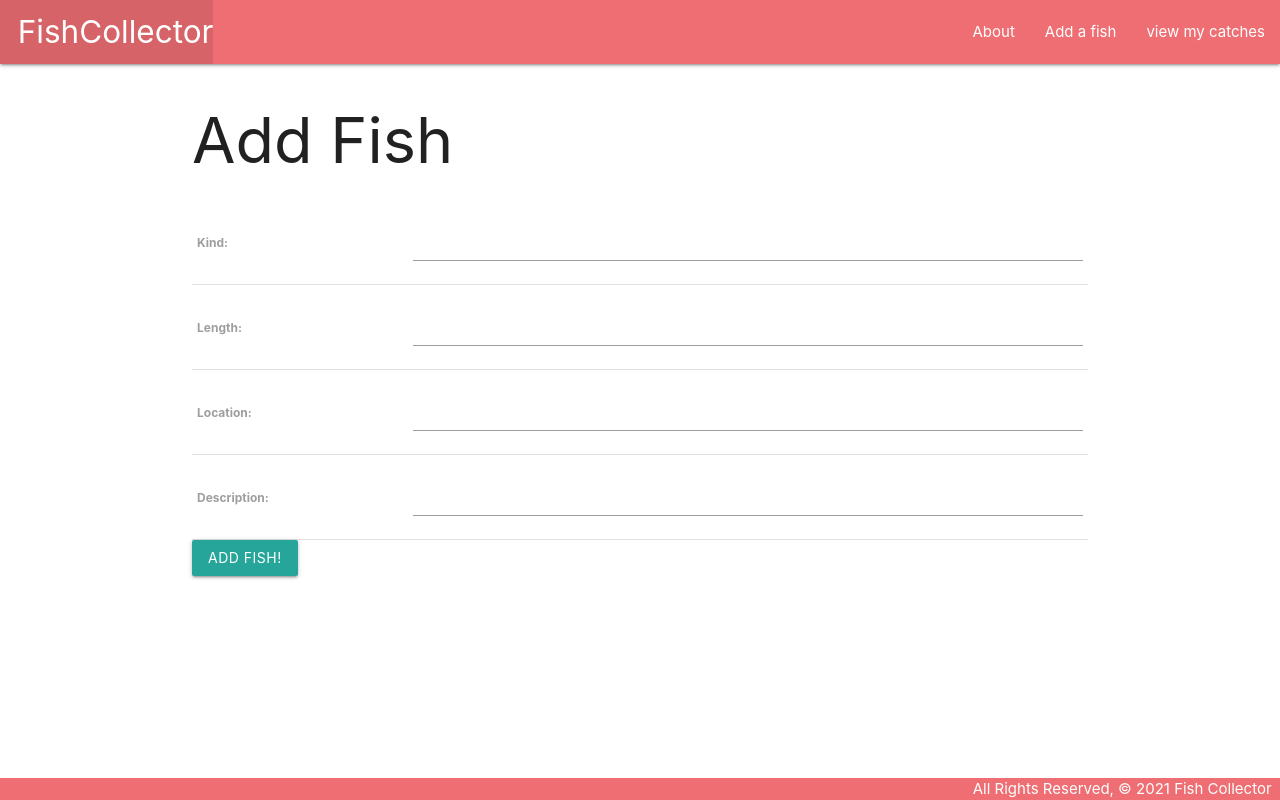
After one commit to Jrodv117/fishCollector, a Django app: page /fishes/create/ in a window 1280 px wide. The commit adds this page. Run offline with Django 4.2, Linux system fonts and the light colour scheme.

Commit message:
Implemented a create page

```diff
--- a/main_app/models.py
+++ b/main_app/models.py
@@ -1,5 +1,5 @@
 from django.db import models
-
+from django.urls import reverse
 # Create your models here.
 class Fish(models.Model):
     kind = models.CharField(max_length=50)
@@ -9,3 +9,6 @@ class Fish(models.Model):
 
     def __str__(self):
         return self.kind
+
+    def get_absolute_url(self):
+        return reverse('detail', kwargs={'fish_id': self.id})
--- a/main_app/templates/base.html
+++ b/main_app/templates/base.html
@@ -15,10 +15,11 @@
     <nav>
       <div class="nav-wrapper">
         <ul>
-          <li><a href="/" class="left brand-logo">&nbsp;&nbsp;FishCollector</a></li>
+          <li><a href="{% url 'home' %}" class="left brand-logo">&nbsp;&nbsp;FishCollector</a></li>
         </ul>
         <ul class="right">
           <li><a href="{% url 'about' %}">About</a></li>
+          <li><a href="{% url 'fishes_create' %}">Add a fish</a> </li>
           <li><a href="{% url 'index' %}">view my catches</a></li>
         </ul>
       </div>
--- /dev/null
+++ b/main_app/templates/main_app/fish_form.html
@@ -0,0 +1,15 @@
+{% extends 'base.html' %}
+
+{% block content %}
+  <h1>Add Fish</h1>
+  <!-- Leaving the action empty makes the form post to the same url used to display it -->
+  <form action="" method="POST">
+    <!-- Django requires the following for security purposes -->
+    {% csrf_token %}
+    <table>
+      <!-- Render the inputs inside of <tr>s & <td>s -->
+      {{ form.as_table }}
+    </table>
+    <input type="submit" value="Add Fish!" class="btn">
+  </form>
+{% endblock %}
--- a/main_app/urls.py
+++ b/main_app/urls.py
@@ -5,5 +5,6 @@ urlpatterns = [
     path('', views.home, name='home'),
     path('about/', views.about, name='about'),
     path('fishes/', views.fishes_index, name='index'),
-    path('fish/<int:fish_id>/', views.fish_detail, name='detail')
+    path('fish/<int:fish_id>/', views.fish_detail, name='detail'),
+    path('fishes/create/', views.FishCreate.as_view(), name='fishes_create'),
 ]
--- a/main_app/views.py
+++ b/main_app/views.py
@@ -1,4 +1,5 @@
 from django.shortcuts import render
+from django.views.generic.edit import CreateView
 from .models import Fish
 
 # Create your views here.
@@ -15,3 +16,7 @@ def fishes_index(request):
 def fish_detail(request, fish_id):
     fish = Fish.objects.get(id=fish_id)
     return render(request, 'fishes/details.html', {'fish': fish})
+
+class FishCreate(CreateView):
+    model = Fish
+    fields = '__all__'
```
